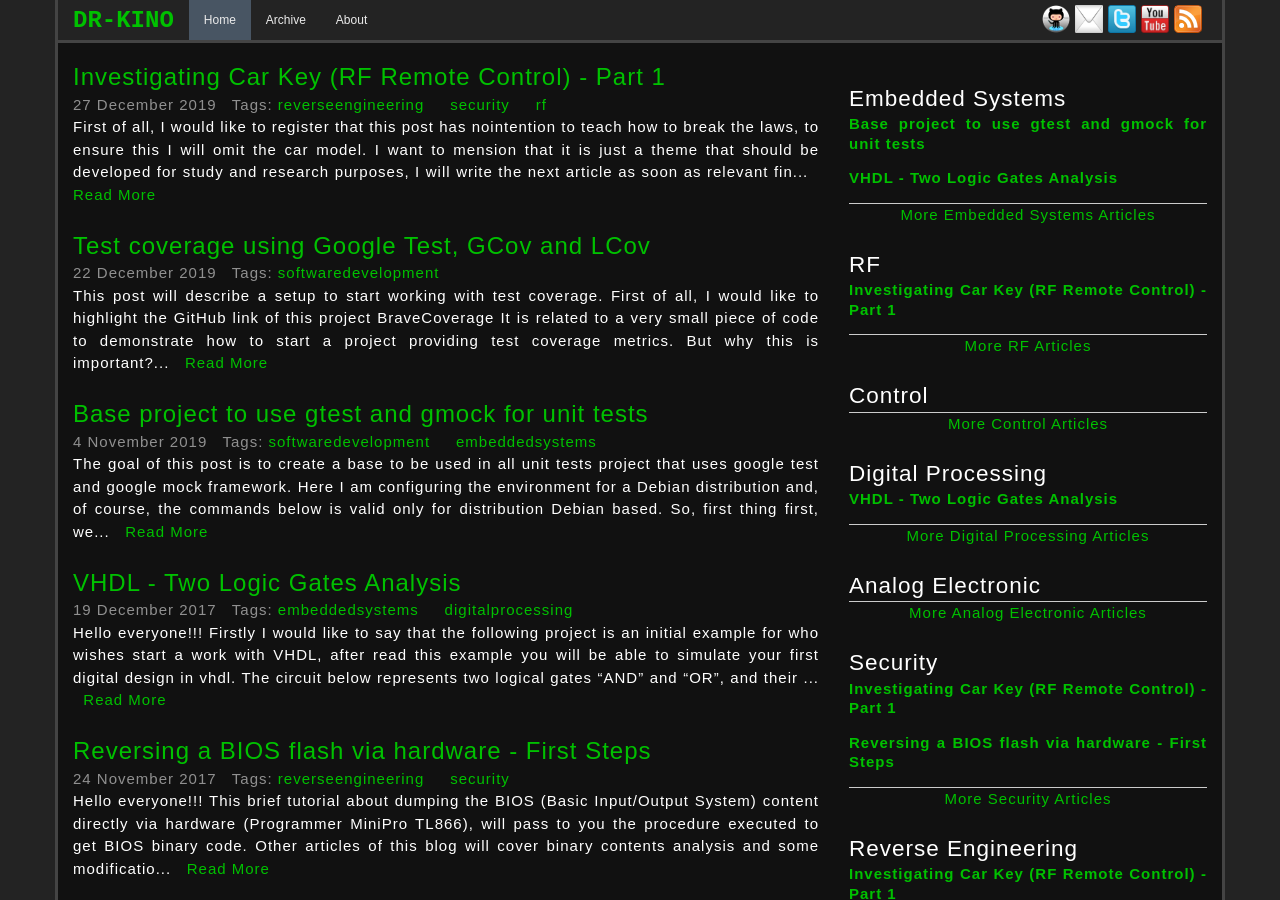
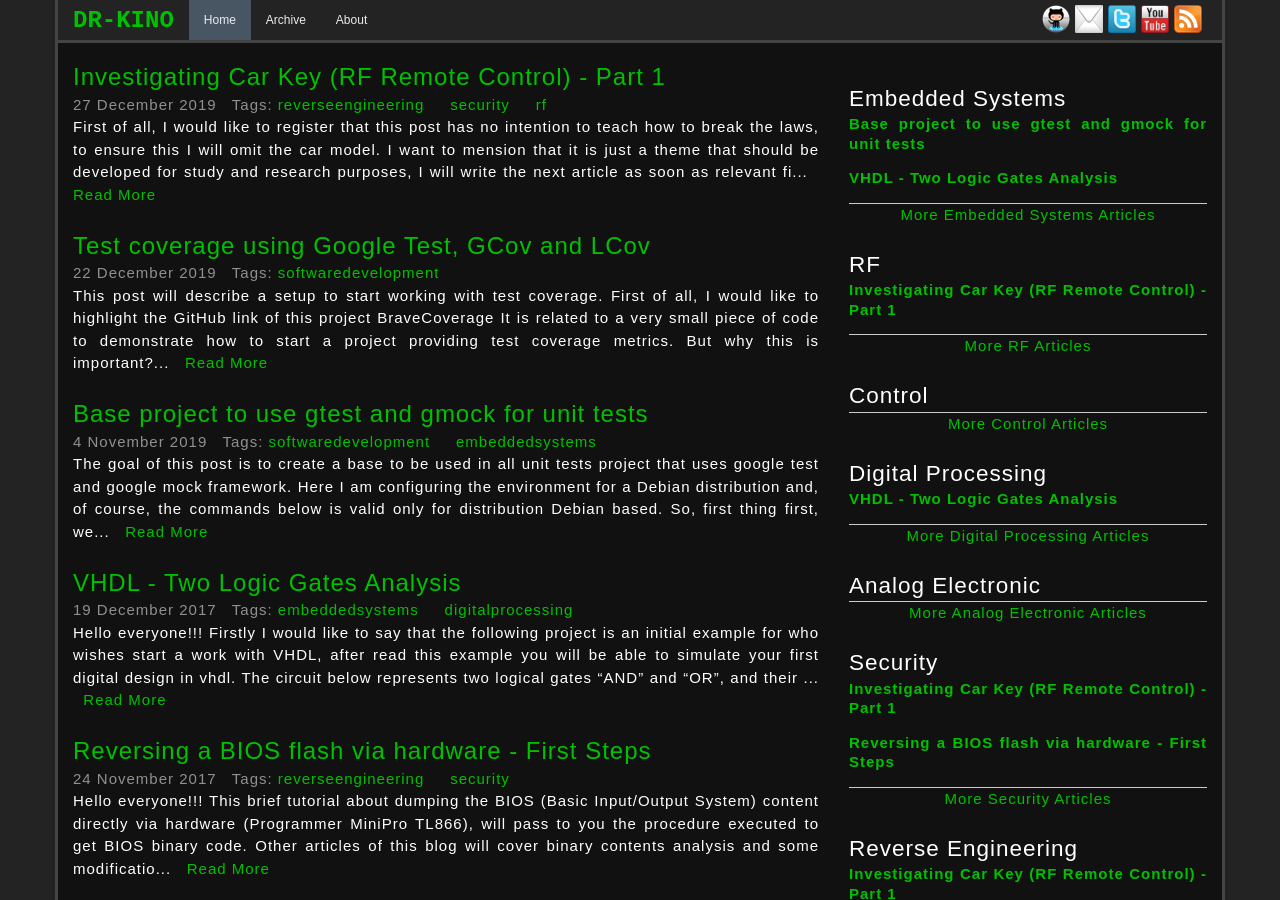
Before and after one commit to dr-kino/dr-kino.github.io, a Jekyll site: the page built from index.html, in a window 1280 px wide and 900 px high. Built offline with Jekyll 4.4.1, drawn with Linux system fonts in a browser that asks for light colours; nearby versions of some CDN libraries; comment, search, counter and statistics services are not loaded.

Commit message:
Corrections done.

```diff
--- a/_posts/2019-12-27-Investigating-Car-Key-Control.markdown
+++ b/_posts/2019-12-27-Investigating-Car-Key-Control.markdown
@@ -11,7 +11,7 @@
 licence: cc_attrib
 ---
 
-First of all, I would like to register that this post has nointention to teach how to break the laws, to ensure this I will omit the car model. I want to mension that it is just a theme that should be developed for study and research purposes, I will write the next article as soon as relevant findings emerge. As I have no much time to be dedicated in this research, maybe it will take long time until next publication, because of this the current article will talsk a little bit about some tools devoted to Software Defined Radio, this way you can start your proper research related to SDR.
+First of all, I would like to register that this post has no intention to teach how to break the laws, to ensure this I will omit the car model. I want to mension that it is just a theme that should be developed for study and research purposes, I will write the next article as soon as relevant findings emerge. As I have no much time to be dedicated in this research, maybe it will take long time until next publication, because of this the current article will talsk a little bit about some tools devoted to Software Defined Radio, this way you can start your proper research related to SDR.
 
 To write this post I am using the [HackRF One](https://greatscottgadgets.com/hackrf/one/) as a hadrware to interfaces with real world. The main characteristics of the HackRF hardware/project are:
 
@@ -30,7 +30,7 @@
     * USB-powered
     * open source hardware
 
-<img src="/images/posts/00006-E.png" />
+<img src="/images/posts/00006-E.jpg" />
 
 <img src="/images/posts/00006-A.png" />
 
```
